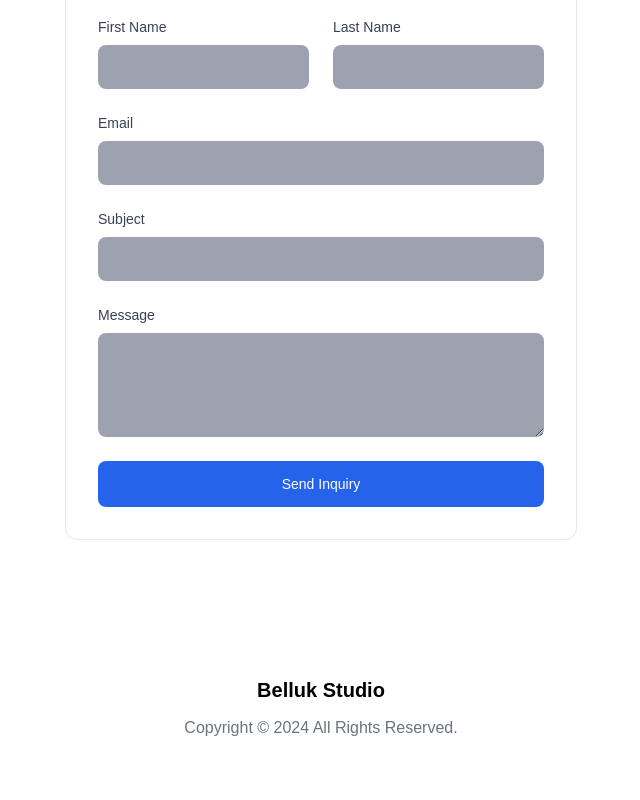
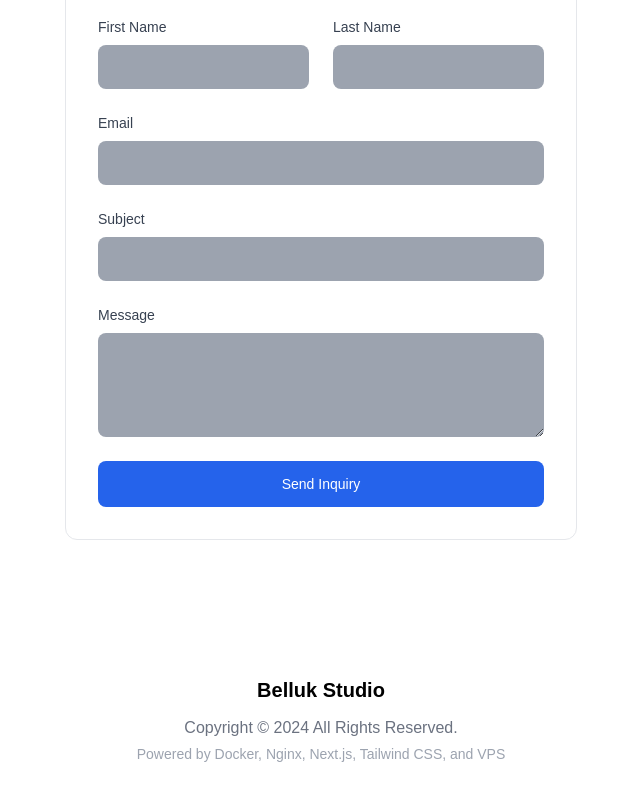
Before and after one commit to bellukstudio/portfolio-react-app, a Next.js app: page / in a window 1280 px wide. Shown: the part 2668-3468 px from the top of the page, without its empty margins (319-959 px from the left). Built offline with nearby package versions, Linux system fonts and the light colour scheme; no server answers.

Commit message:
change footer

```diff
--- a/src/components/Footer/Footer.jsx
+++ b/src/components/Footer/Footer.jsx
@@ -22,6 +22,12 @@ export default function Footer() {
               Copyright © {currentYear} All Rights Reserved.
             </p>
           </div>
+
+          <div className="mt-1">
+            <p className="text-sm text-gray-400 dark:text-neutral-600">
+              Powered by Docker, Nginx, Next.js, Tailwind CSS, and VPS
+            </p>
+          </div>
         </div>
       </footer>
     </div>
```
